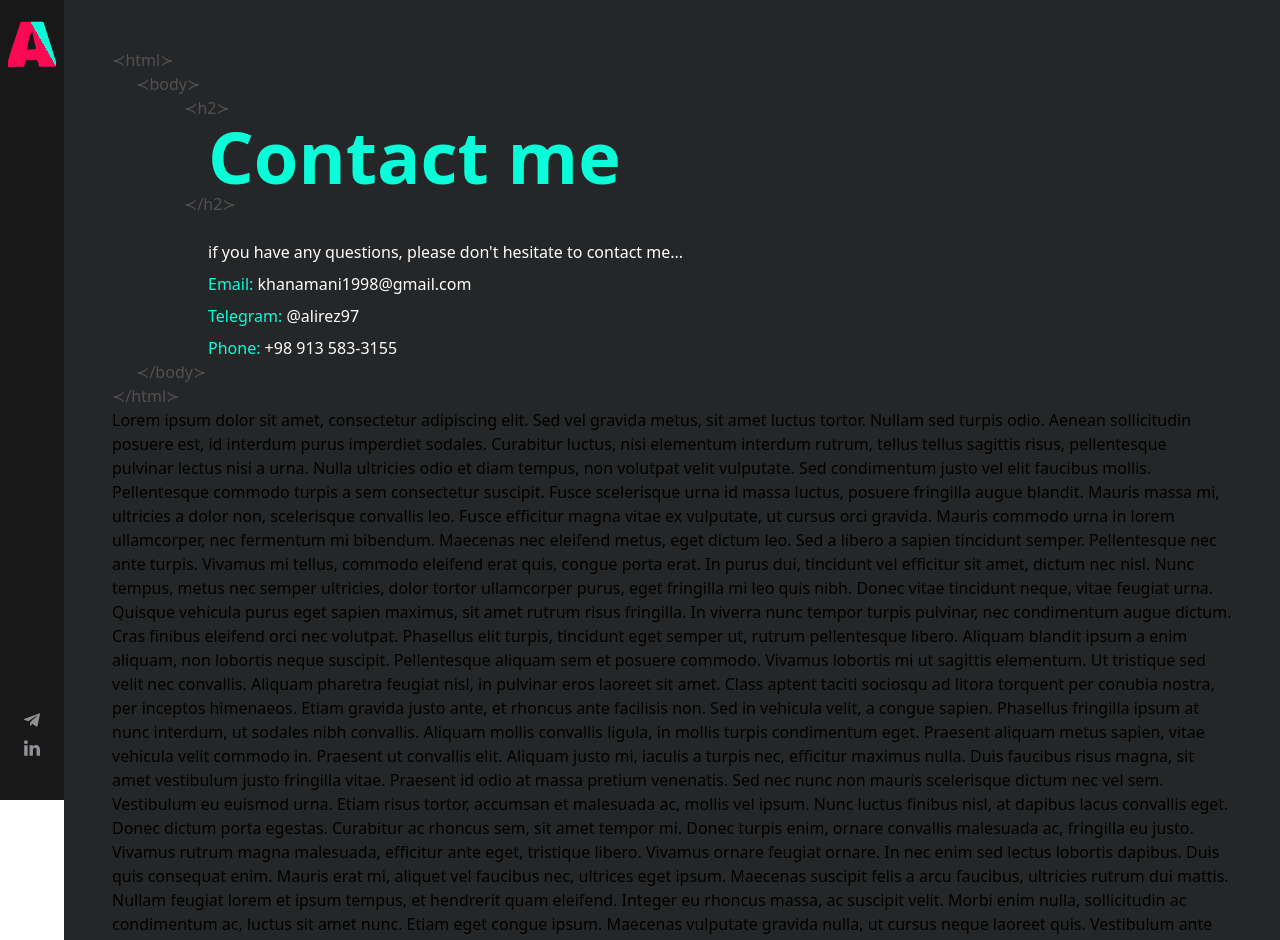
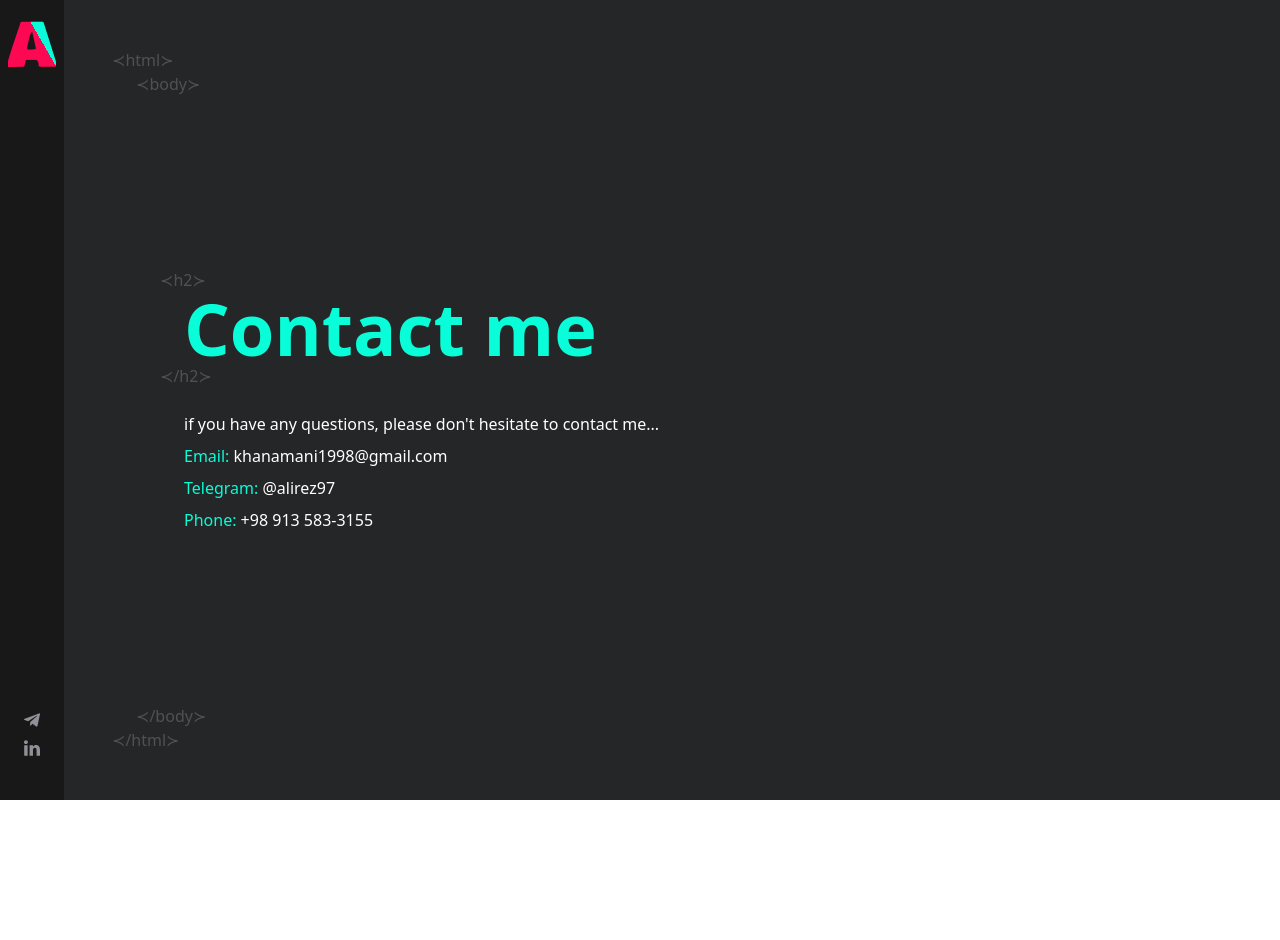
Before and after one commit to alirezamoon/portfolio-second, a Next.js app: page /contact in a window 1280 px wide. Shown: the top 940 px of the page. After the commit the page ends 800 px from the top, so only its background shows below. Built offline with nearby package versions, Linux system fonts and the light colour scheme; some icons are missing.

Commit message:
margin layout

```diff
--- a/components/about/index.jsx
+++ b/components/about/index.jsx
@@ -3,7 +3,7 @@ const About = () => {
     <div className="flex flex-col h-full">
       <div className="[&_.tag]:text-gray-tag flex-1 flex flex-col">
         <p className="tag">&#8826;html&#8827;</p>
-        <div className="ml-6 [&>div]:ml-12 flex-1 flex flex-col justify-between">
+        <div className="ml-3 md:ml-6 [&>div]:ml-3 md:[&>div]:ml-6 flex-1 flex flex-col justify-between">
           <p className="tag">&#8826;body&#8827;</p>
           <div>
             <div>
@@ -13,7 +13,7 @@ const About = () => {
             </div>
             <div>
               <p className="tag">&#8826;p&#8827;</p>
-              <p className="ml-6 text-white max-w-xl">Hip Hip</p>
+              <p className="ml-3 md:ml-6 text-white max-w-xl">Hip Hip</p>
               <p className="tag">&#8826;/p&#8827;</p>
             </div>
           </div>
--- a/components/contact/index.jsx
+++ b/components/contact/index.jsx
@@ -3,7 +3,7 @@ const Contact = () => {
     <div className="flex flex-col">
       <div className="[&_.tag]:text-gray-tag flex-1 flex flex-col">
         <p className="tag">&#8826;html&#8827;</p>
-        <div className="ml-6 [&>div]:ml-12 flex-1 flex flex-col justify-between">
+        <div className="ml-3 md:ml-6 [&>div]:ml-3 md:[&>div]:ml-6 flex-1 flex flex-col justify-between">
           <p className="tag">&#8826;body&#8827;</p>
           <div>
             <div>
@@ -11,7 +11,7 @@ const Contact = () => {
               <h2 className="top-title">Contact me</h2>
               <p className="tag">&#8826;/h2&#8827;</p>
             </div>
-            <div className="text-white ml-6 flex flex-col gap-2 mt-6">
+            <div className="text-white ml-3 md:ml-6 flex flex-col gap-2 mt-6">
               <p>
                 if you have any questions, please don't hesitate to contact
                 me...
@@ -33,61 +33,6 @@ const Contact = () => {
           <p className="tag">&#8826;/body&#8827;</p>
         </div>
         <p className="tag">&#8826;/html&#8827;</p>
-        <p>
-          Lorem ipsum dolor sit amet, consectetur adipiscing elit. Sed vel
-          gravida metus, sit amet luctus tortor. Nullam sed turpis odio. Aenean
-          sollicitudin posuere est, id interdum purus imperdiet sodales.
-          Curabitur luctus, nisi elementum interdum rutrum, tellus tellus
-          sagittis risus, pellentesque pulvinar lectus nisi a urna. Nulla
-          ultricies odio et diam tempus, non volutpat velit vulputate. Sed
-          condimentum justo vel elit faucibus mollis. Pellentesque commodo
-          turpis a sem consectetur suscipit. Fusce scelerisque urna id massa
-          luctus, posuere fringilla augue blandit. Mauris massa mi, ultricies a
-          dolor non, scelerisque convallis leo. Fusce efficitur magna vitae ex
-          vulputate, ut cursus orci gravida. Mauris commodo urna in lorem
-          ullamcorper, nec fermentum mi bibendum. Maecenas nec eleifend metus,
-          eget dictum leo. Sed a libero a sapien tincidunt semper. Pellentesque
-          nec ante turpis. Vivamus mi tellus, commodo eleifend erat quis, congue
-          porta erat. In purus dui, tincidunt vel efficitur sit amet, dictum nec
-          nisl. Nunc tempus, metus nec semper ultricies, dolor tortor
-          ullamcorper purus, eget fringilla mi leo quis nibh. Donec vitae
-          tincidunt neque, vitae feugiat urna. Quisque vehicula purus eget
-          sapien maximus, sit amet rutrum risus fringilla. In viverra nunc
-          tempor turpis pulvinar, nec condimentum augue dictum. Cras finibus
-          eleifend orci nec volutpat. Phasellus elit turpis, tincidunt eget
-          semper ut, rutrum pellentesque libero. Aliquam blandit ipsum a enim
-          aliquam, non lobortis neque suscipit. Pellentesque aliquam sem et
-          posuere commodo. Vivamus lobortis mi ut sagittis elementum. Ut
-          tristique sed velit nec convallis. Aliquam pharetra feugiat nisl, in
-          pulvinar eros laoreet sit amet. Class aptent taciti sociosqu ad litora
-          torquent per conubia nostra, per inceptos himenaeos. Etiam gravida
-          justo ante, et rhoncus ante facilisis non. Sed in vehicula velit, a
-          congue sapien. Phasellus fringilla ipsum at nunc interdum, ut sodales
-          nibh convallis. Aliquam mollis convallis ligula, in mollis turpis
-          condimentum eget. Praesent aliquam metus sapien, vitae vehicula velit
-          commodo in. Praesent ut convallis elit. Aliquam justo mi, iaculis a
-          turpis nec, efficitur maximus nulla. Duis faucibus risus magna, sit
-          amet vestibulum justo fringilla vitae. Praesent id odio at massa
-          pretium venenatis. Sed nec nunc non mauris scelerisque dictum nec vel
-          sem. Vestibulum eu euismod urna. Etiam risus tortor, accumsan et
-          malesuada ac, mollis vel ipsum. Nunc luctus finibus nisl, at dapibus
-          lacus convallis eget. Donec dictum porta egestas. Curabitur ac rhoncus
-          sem, sit amet tempor mi. Donec turpis enim, ornare convallis malesuada
-          ac, fringilla eu justo. Vivamus rutrum magna malesuada, efficitur ante
-          eget, tristique libero. Vivamus ornare feugiat ornare. In nec enim sed
-          lectus lobortis dapibus. Duis quis consequat enim. Mauris erat mi,
-          aliquet vel faucibus nec, ultrices eget ipsum. Maecenas suscipit felis
-          a arcu faucibus, ultricies rutrum dui mattis. Nullam feugiat lorem et
-          ipsum tempus, et hendrerit quam eleifend. Integer eu rhoncus massa, ac
-          suscipit velit. Morbi enim nulla, sollicitudin ac condimentum ac,
-          luctus sit amet nunc. Etiam eget congue ipsum. Maecenas vulputate
-          gravida nulla, ut cursus neque laoreet quis. Vestibulum ante ipsum
-          primis in faucibus orci luctus et ultrices posuere cubilia curae;
-          Maecenas et facilisis sem. Phasellus nec tellus lacinia, varius diam
-          sed, dictum lectus. Vivamus dictum nec velit nec vestibulum. Duis
-          purus arcu, iaculis sit amet rhoncus vitae, pretium vel mi. Ut ac elit
-          in odio molestie cursus. Nam rutrum condimentum laoreet.
-        </p>
       </div>
     </div>
   )
--- a/components/home/index.jsx
+++ b/components/home/index.jsx
@@ -1,20 +1,21 @@
 import A from "components/ui/a"
+import Link from "next/link"
 
 const Home = () => {
   return (
     <div className="flex flex-col">
       <div className="[&_.tag]:text-gray-tag flex-1 flex flex-col">
         <p className="tag">&#8826;html&#8827;</p>
-        <div className="ml-6 [&>div]:ml-12 flex-1 flex flex-col justify-between">
+        <div className="ml-3 md:ml-6 [&>div]:ml-3 md:[&>div]:ml-6 flex-1 flex flex-col justify-between">
           <p className="tag">&#8826;body&#8827;</p>
           <div>
             <div>
               <p className="tag">&#8826;h1&#8827;</p>
-              <h1 className="text-white text-7xl font-bold ml-6">
+              <h1 className="text-white text-4xl md:text-7xl font-bold ml-3 md:ml-6">
                 <span>Hi,</span>
                 <br />
                 <span>I'm </span>
-                <A className="!inline-block !text-7xl" />
+                <A className="!inline-block !text-4xl md:!text-7xl" />
                 <span>lireza</span>
                 <br />
                 <span>web developer</span>
@@ -23,7 +24,7 @@ const Home = () => {
             </div>
             <div>
               <p className="tag">&#8826;p&#8827;</p>
-              <p className="ml-6 text-gray-1000">
+              <p className="ml-3 md:ml-6 text-gray-1000">
                 Front End Developer / ReactJs / NextJs
               </p>
               <p className="tag">&#8826;/p&#8827;</p>
@@ -31,10 +32,10 @@ const Home = () => {
             <div className="button">
               <p className="tag">&#8826;button&#8827;</p>
               <button
-                className="border border-teal-main text-teal-main rounded px-4 py-1 ml-6 my-1
+                className="border border-teal-main text-teal-main rounded px-4 py-1 ml-3 md:ml-6 my-1
                                 [&:hover]:bg-teal-main [&:hover]:text-gray-main2 transition-colors duration-300"
               >
-                Contact me!
+                <Link href="/contact">Contact me!</Link>
               </button>
               <p className="tag">&#8826;/button&#8827;</p>
             </div>
--- a/components/skills/index.jsx
+++ b/components/skills/index.jsx
@@ -6,7 +6,7 @@ const Skills = () => {
       <div className="flex flex-col">
         <div className="[&_.tag]:text-gray-tag flex-1 flex flex-col">
           <p className="tag">&#8826;html&#8827;</p>
-          <div className="ml-6 [&>div]:ml-12 flex-1 flex flex-col justify-between">
+          <div className="ml-3 md:ml-6 [&>div]:ml-3 md:[&>div]:ml-6 flex-1 flex flex-col justify-between">
             <p className="tag">&#8826;body&#8827;</p>
             <div>
               <div>
@@ -18,7 +18,7 @@ const Skills = () => {
               </div>
               <div>
                 <p className="tag">&#8826;p&#8827;</p>
-                <p className="ml-6 text-white max-w-xl">Hip Hip</p>
+                <p className="ml-3 md:ml-6 text-white max-w-xl">Hip Hip</p>
                 <p className="tag">&#8826;/p&#8827;</p>
               </div>
             </div>
--- a/styles/globals.css
+++ b/styles/globals.css
@@ -30,6 +30,14 @@
 
 @layer components {
   .top-title{
-    @apply text-teal-main text-2xl md:text-7xl font-bold ml-6;
+    @apply text-teal-main text-2xl md:text-7xl font-bold ml-3 md:ml-6;
   }
 }
+
+input,
+textarea,
+button,
+select,
+a {
+  -webkit-tap-highlight-color: rgba(0,0,0,0);
+}
```
